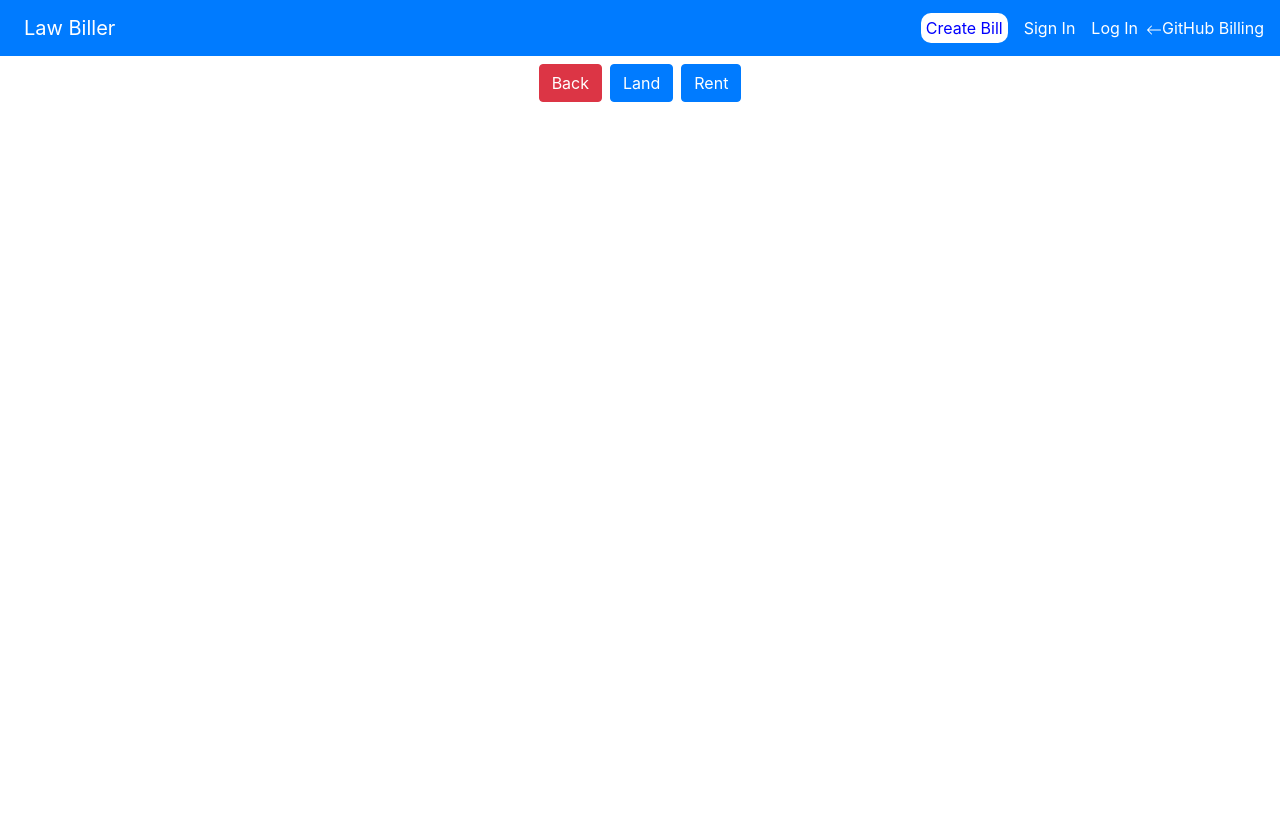
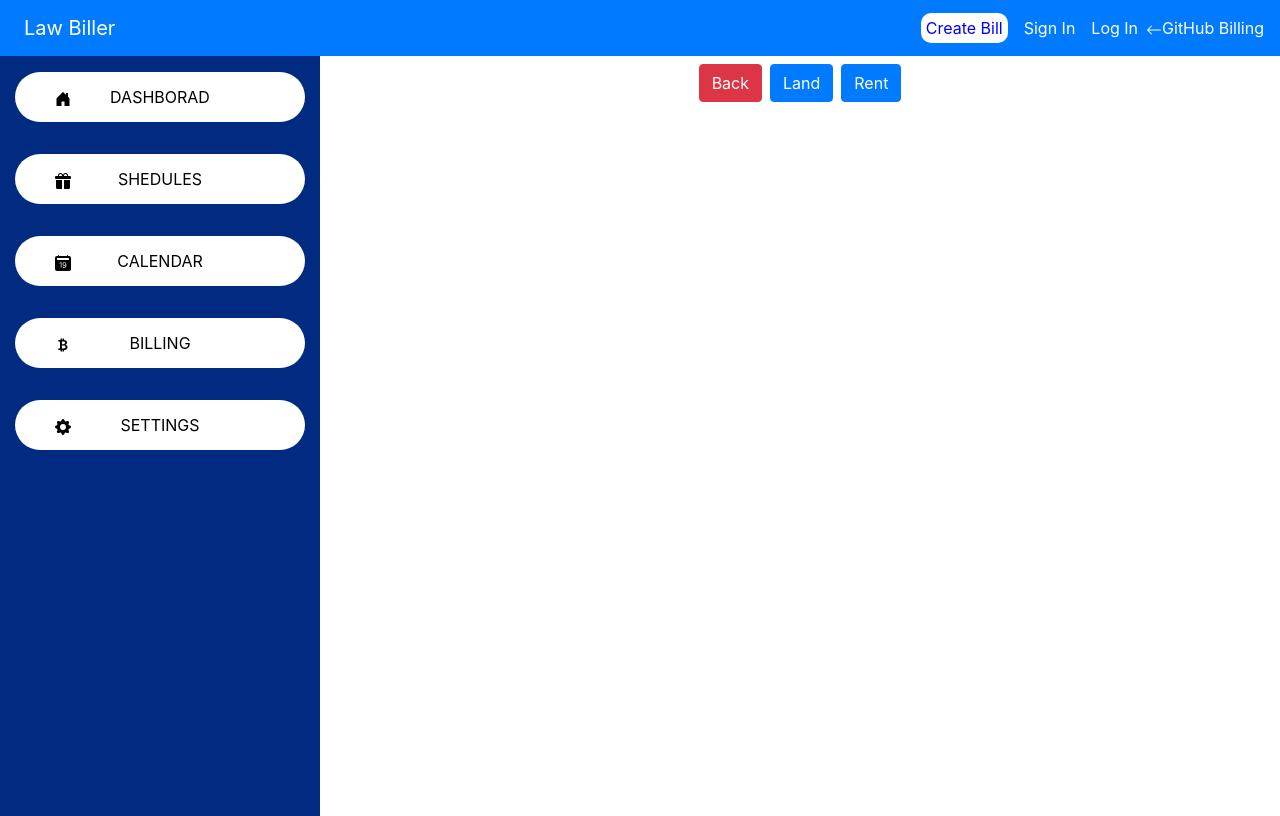
Before and after one commit to BrightNankunda/biller, a React (Create React App) app: page /bill in a window 1280 px wide. Built offline with nearby package versions, Linux system fonts and the light colour scheme.

Commit message:
SideBar commit

```diff
--- a/src/Components/AuthComponents/Login.js
+++ b/src/Components/AuthComponents/Login.js
@@ -1,5 +1,5 @@
 import React from 'react'
-import {ArrowRight} from 'react-bootstrap-icons'
+import {ArrowRight, ForwardFill} from 'react-bootstrap-icons'
 
 export default function Login() {
    return (
@@ -28,7 +28,7 @@ export default function Login() {
          <div className="create-an-account d-flex justify-content-center w-100 text-white">
             <p>
                Create an account
-               <ArrowRight className="ml-2 " style={{"width" :"20px", "height": "40px"}}/>
+               <ForwardFill className="ml-0 " style={{"width" :"50px", "height": "20px"}}/>
             </p>
          </div>
       </div>
--- a/src/Components/AuthComponents/Signin.js
+++ b/src/Components/AuthComponents/Signin.js
@@ -11,7 +11,7 @@ export default function Signin() {
             <div className="form d-flex justify-content-center">
             <form className=" p-2 mt-3 " style={{"width": "40vw"}}>
                <div className="form-group">
-                  <imput type="email" className="email form-control" placeholder="Email"/>
+                  <input type="email" className="email form-control" placeholder="Email"/>
                </div>
                <div className="form-group">
                   <input type="password" className="password form-control" placeholder="Password"/>
--- a/src/Components/BillComponents/Biller.js
+++ b/src/Components/BillComponents/Biller.js
@@ -9,6 +9,7 @@ import Front from './Front'
 import Scale from './Scale';
 import Title from './Title';
 import Rental from './Rental'
+import SideBar from './SideBar'
 
 
 const reducer = (state, action) => {
@@ -509,7 +510,11 @@ const Biller = ( ) => {
 
    //COMPONENTS
    return (
-      <div className="mt-1">
+      <div className="d-flex">
+      <div className="col-lg-3 blue" style={{"min-height": "95vh"}}>
+         <SideBar />
+      </div>
+      <div className="col-lg-9">
          {propertyType &&
             <Title propertyType={propertyType} registered={registered} rentalType={rentalType}
 
@@ -536,6 +541,7 @@ const Biller = ( ) => {
             {state.calculatedValue &&
                <BillData  total={total} onSaveBill={handleSaveBill}/>}
          </div>
+      </div>
    );
 }
 
--- /dev/null
+++ b/src/Components/BillComponents/SideBar.js
@@ -0,0 +1,30 @@
+import React from 'react';
+import { Calendar, Calendar2DateFill, CurrencyBitcoin, CurrencyDollar, GearFill, GiftFill, HouseDoorFill } from 'react-bootstrap-icons';
+
+const SideBar = () => {
+   return (
+      <div className="w-100 d-flex flex-col" >
+         <button className="btn btn-outline my-3">
+            <span className="dashboard-icons"><HouseDoorFill /></span>
+            DASHBORAD</button>
+
+         <button className="btn btn-outline my-3">
+            <span className="dashboard-icons"><GiftFill/></span>
+         SHEDULES</button>
+
+         <button className="btn btn-outline my-3">
+            <span className="dashboard-icons"><Calendar2DateFill /></span>
+            CALENDAR</button>
+
+         <button className="btn btn-outline my-3">
+            <span className="dashboard-icons"><CurrencyBitcoin /></span>
+            BILLING</button>
+
+         <button className="btn btn-outline my-3">
+            <span className="dashboard-icons"><GearFill /></span>
+            SETTINGS</button>
+      </div>
+   );
+}
+
+export default SideBar;
--- a/src/Components/BillComponents/Title.js
+++ b/src/Components/BillComponents/Title.js
@@ -1,4 +1,5 @@
 import React, {useState, useEffect} from 'react';
+import {BoxArrowLeft} from 'react-bootstrap-icons'
 
 const Title = ({propertyType, scaleHeading, advocateHeading, registered, rentalType}) => {
 
@@ -61,8 +62,13 @@ const Title = ({propertyType, scaleHeading, advocateHeading, registered, rentalT
 
    return (
       <div className="container">
-         <div className="">
-            <h3 className="text-center text-success">{propertyType.charAt(0).toUpperCase() + propertyType.slice(1)}</h3>
+         <div className="bg-white">
+            <div className="w-100 d-flex">
+               <span><BoxArrowLeft className=""/></span>
+               <h3 className="text-center mx-auto">
+                  {propertyType.charAt(0).toUpperCase() + propertyType.slice(1)}
+               </h3>
+            </div>
             <h4 className="text-center text-primary">{scaleHeader}</h4>
             <h4 className="text-center text-primary">{rentalHeader}</h4>
             <h5 className="text-center text-primary">{advocateHeader}</h5>
--- a/src/index.css
+++ b/src/index.css
@@ -46,6 +46,25 @@ Button:hover {
   border-top-right-radius: 30px;
   border-bottom-right-radius: 30px;
 }
-.signup {
+.blue, .signup {
   background: #002b80 !important;
+
 }
+.btn-outline {
+  position: relative;
+  border: none !important;
+  background: white !important;
+  color: black !important;
+  min-height: 50px !important;
+  border-bottom-left-radius: 30px !important;
+  border-top-left-radius: 30px !important;
+  border-top-right-radius: 30px !important;
+  border-bottom-right-radius: 30px !important;
+}
+.dashboard-icons {
+  position: absolute;
+  left: 40px;
+}
+.btn:hover {
+  opacity: 0.9 !important;
+}
```
Lines whose indentation alone changed are shown as unchanged.
